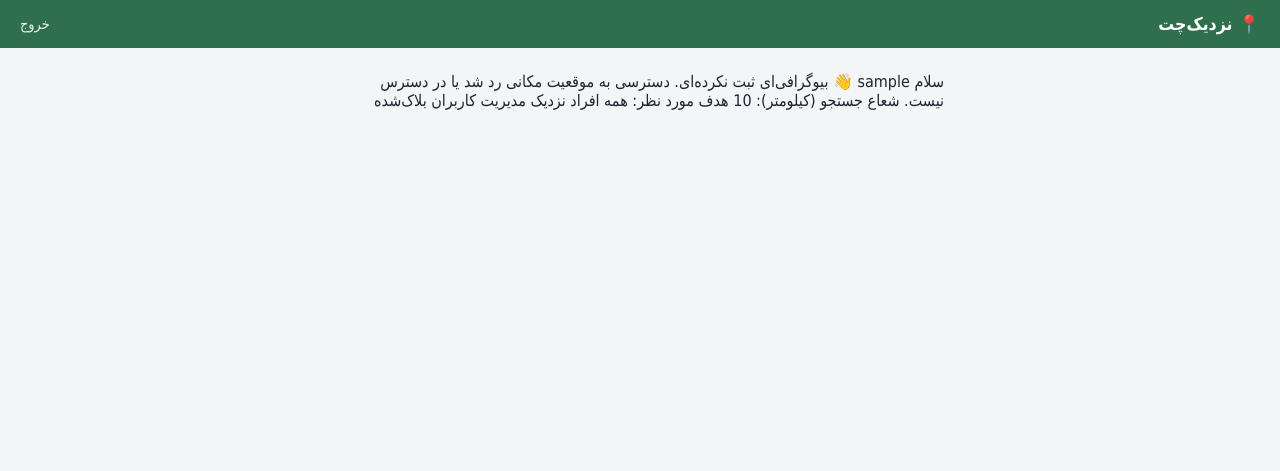
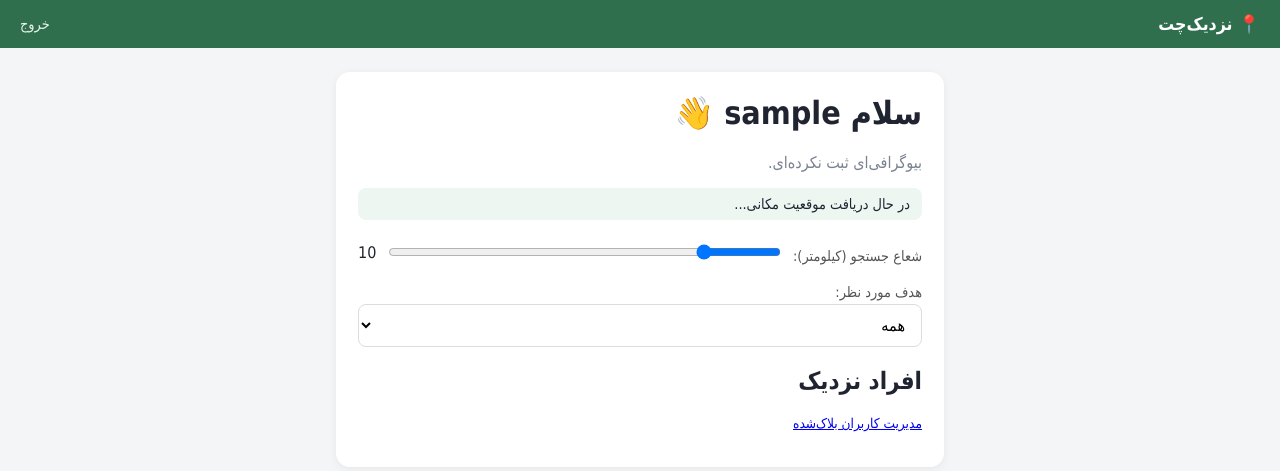
Before and after one commit to mahdimojdehpoor/nearby-chat, a Flask app: page / in a window 1280 px wide. Shown: the top 471 px of the page. Run offline with Flask 3, Linux system fonts and the light colour scheme; the visitor is signed in with stand-in values (Sample User, id 1); data comes from the database, SQL or seed files in the repository.

Commit message:
Update nearby.html

```diff
--- a/templates/nearby.html
+++ b/templates/nearby.html
@@ -1,13 +1,100 @@
-{% extends "base.html" %} {% block title %}افراد نزدیک{% endblock %} {% block content %}
-سلام {{ user.username }} 👋
-{{ user.bio or "بیوگرافی‌ای ثبت نکرده‌ای." }}
+{% extends "base.html" %}
+{% block title %}افراد نزدیک{% endblock %}
+{% block content %}
+<div class="card">
+    <h1>سلام {{ user.username }} 👋</h1>
+    <p class="muted">{{ user.bio or "بیوگرافی‌ای ثبت نکرده‌ای." }}</p>
 
-دسترسی به موقعیت مکانی رد شد یا در دسترس نیست.
-شعاع جستجو (کیلومتر):
- 10
-هدف مورد نظر:
-همه
-افراد نزدیک
-مدیریت کاربران بلاک‌شده
+    <div id="status" class="status">در حال دریافت موقعیت مکانی...</div>
 
+    <div class="radius-row">
+        <label for="radius">شعاع جستجو (کیلومتر):</label>
+        <input type="range" id="radius" min="1" max="50" value="10">
+        <span id="radius-val">10</span>
+    </div>
+
+    <label for="goal-filter">هدف مورد نظر:</label>
+    <select id="goal-filter">
+        <option value="all">همه</option>
+        {% for key, label in goals.items() %}
+        <option value="{{ key }}">{{ label }}</option>
+        {% endfor %}
+    </select>
+
+    <h2>افراد نزدیک</h2>
+    <ul id="nearby-list" class="nearby-list"></ul>
+    <p class="muted small"><a href="{{ url_for('blocked_list') }}">مدیریت کاربران بلاک‌شده</a></p>
+</div>
+
+<script>
+const statusEl = document.getElementById('status');
+const listEl = document.getElementById('nearby-list');
+const radiusInput = document.getElementById('radius');
+const radiusVal = document.getElementById('radius-val');
+const goalFilter = document.getElementById('goal-filter');
+
+radiusInput.addEventListener('input', () => {
+    radiusVal.textContent = radiusInput.value;
+    fetchNearby();
+});
+goalFilter.addEventListener('change', fetchNearby);
+
+function sendLocation(lat, lng) {
+    fetch('/api/location', {
+        method: 'POST',
+        headers: {'Content-Type': 'application/json'},
+        body: JSON.stringify({lat, lng})
+    }).then(() => {
+        statusEl.textContent = 'موقعیت مکانی به‌روزرسانی شد ✅';
+        fetchNearby();
+    }).catch(() => {
+        statusEl.textContent = 'خطا در ارسال موقعیت مکانی';
+    });
+}
+
+function trackLocation() {
+    if (!navigator.geolocation) {
+        statusEl.textContent = 'مرورگر شما از موقعیت مکانی پشتیبانی نمی‌کند.';
+        return;
+    }
+    navigator.geolocation.getCurrentPosition(
+        pos => sendLocation(pos.coords.latitude, pos.coords.longitude),
+        err => { statusEl.textContent = 'دسترسی به موقعیت مکانی رد شد یا در دسترس نیست.'; },
+        {enableHighAccuracy: true}
+    );
+}
+
+function fetchNearby() {
+    const radius = radiusInput.value;
+    const goal = goalFilter.value;
+    fetch(`/api/nearby?radius_km=${radius}&goal=${goal}`)
+        .then(r => r.json())
+        .then(data => {
+            if (!data.ok) {
+                listEl.innerHTML = `<li class="muted">${data.error}</li>`;
+                return;
+            }
+            if (data.users.length === 0) {
+                listEl.innerHTML = '<li class="muted">فردی در این شعاع پیدا نشد.</li>';
+                return;
+            }
+            listEl.innerHTML = data.users.map(u => `
+                <li class="nearby-item">
+                    <div>
+                        <span class="dot ${u.online ? 'online' : 'offline'}"></span>
+                        <strong>${u.username}</strong>
+                        <span class="badge">${u.goal_label}</span>
+                        <div class="muted small">${u.bio || ''}</div>
+                        <div class="muted small">${u.distance_km} کیلومتر فاصله</div>
+                    </div>
+                    <a class="btn" href="/chat/${u.id}">چت</a>
+                </li>
+            `).join('');
+        });
+}
+
+trackLocation();
+setInterval(trackLocation, 20000);
+setInterval(fetchNearby, 5000);
+</script>
 {% endblock %}
```
